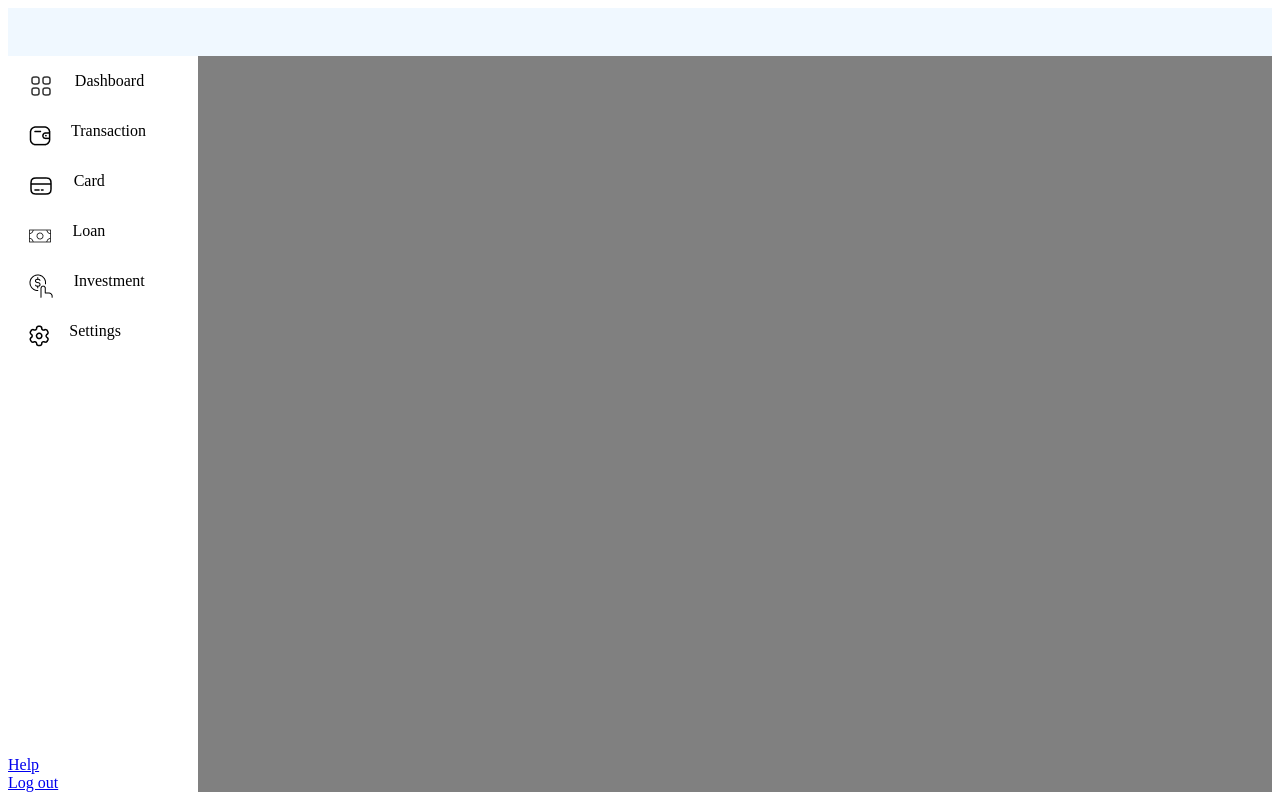
After one commit to rohit-tomar-28666325/bank_apps, a Django app: page /main/ in a window 1280 px wide. The commit adds this page. Run offline with Django 5.2, Linux system fonts and the light colour scheme.

Commit message:
dashboard design and uploaded icons

```diff
--- /dev/null
+++ b/bank_apps/website/templates/dashboard.html
@@ -0,0 +1,126 @@
+{% load static %}
+<html>
+<style>
+    .dashboardContainer {
+        padding: 3rem;
+    }
+
+    .flexRow {
+        display: flex;
+        justify-content: space-between;
+    }
+
+    .flexBox {
+        width: 20rem;
+        height: 6rem;
+        background-color: white;
+        border-radius: 8px;
+    }
+
+    .flexBox1 {
+        width: 20rem;
+        height: 4rem;
+        background-color: white;
+        border-radius: 8px;
+    }
+
+    .align {
+        display: flex;
+        justify-content: center;
+        align-items: center;
+        margin-top: 1rem;
+    }
+
+    .align1 {
+        display: flex;
+        justify-content: center;
+        align-items: center;
+        margin-top: 0;
+        padding: 0.2rem;
+    }
+
+    .textAlign {
+        padding-left: 1.5rem;
+        line-height: 8px;
+    }
+
+    img {
+        margin-top: 0.6rem;
+    }
+</style>
+
+<body>
+    <div class="dashboardContainer">
+        <div class="row">Good Morning</div>
+        <div class="row">
+            <h2>Lincoln</h6>
+        </div>
+        <div class="flexRow">
+            <div class="flexBox">
+                <div class="row align">
+                    <img src="{% static 'img/pounds_icon.png' %}" alt="image">
+                    <div class="textAlign">
+                        <p>Total Balance</p>
+                        <b>&pound;
+                            12386</b>
+                    </div>
+                </div>
+
+            </div>
+            <div class="flexBox">
+                <div class="row align">
+                    <img src="{% static 'img/income.png' %}" alt="image">
+                    <div class="textAlign">
+                        <p>Total Income</p>
+                        <b>&pound;
+                            12386</b>
+                    </div>
+                </div>
+            </div>
+            <div class="flexBox">
+                <div class="row align">
+                    <img src="{% static 'img/outcome.png' %}" alt="image">
+                    <div class="textAlign">
+                        <p>Total Outcome</p>
+                        <b>&pound;
+                            12386</b>
+                    </div>
+                </div>
+            </div>
+        </div>
+        <div class="row">
+            <h4>Quick Actions</h4>
+        </div>
+        <div class="flexRow">
+            <div class="flexBox1">
+                <div class="row align1">
+                    <img src="{% static 'img/transfer.png' %}" alt="image">
+                    <div class="textAlign">
+                        <h3>Transfer</h3>
+                    </div>
+                </div>
+            </div>
+            <div class="flexBox1">
+                <div class="row align1">
+                    <img src="{% static 'img/withdraw.png' %}" alt="image">
+                    <div class="textAlign">
+                        <h3>Withdraw</h3>
+                    </div>
+                </div>
+            </div>
+            <div class="flexBox1">
+                <div class="row align1">
+                    <img src="{% static 'img/deposit.png' %}" alt="image">
+                    <div class="textAlign">
+                        <h3>Deposit</h3>
+                    </div>
+                </div>
+            </div>
+        </div>
+        <div class="row">
+            <h4>Recent Transaction</h4>
+        </div>
+    </div>
+</body>
+
+</html>
--- /dev/null
+++ b/bank_apps/website/templates/main.html
@@ -0,0 +1,149 @@
+{% load static %}
+<!DOCTYPE html>
+
+<!-- {% block content %} -->
+
+<html>
+
+<head>
+    <style>
+        .container {
+            margin: 0;
+        }
+
+        .right {
+            width: 85%;
+            float: right;
+            margin-top: 0;
+            background-color: grey;
+            height: calc(100vh - 4rem);
+        }
+
+        .left {
+            width: 15%;
+            float: left;
+            margin-top: 0;
+            background-color: #ffffff;
+            height: calc(100vh - 4rem);
+            display: flex;
+            flex-direction: column;
+        }
+
+        .header {
+            padding: 1.5rem;
+            background-color: aliceblue;
+        }
+
+        .vertical-menu {
+            width: 100%;
+            height: 100%;
+            background-color: #ffffff;
+        }
+
+        .vertical-menu
+        {
+            div {
+            background-color: #ffffff;
+            color: black;
+            display: block;
+            text-decoration: none;
+        }
+    }
+
+        .vertical-menu {
+            div:hover {
+            background-color: #97144d;
+            color: #ffffff
+        }
+    }
+
+        .vertical-menu {
+            div:active {
+            background-color: #97144d;
+            color: #ffffff
+        }
+    }
+
+        .itemNav {
+            display: flex !important;
+            justify-content: space-evenly;
+            align-items: center;
+            padding-left: 0rem;
+            padding-right: 2rem;
+        }
+
+        .active {
+            background-color: #97144d;
+            color: #ffffff
+        }
+
+        .menu {
+            display: flex;
+            flex-direction: column-reverse;
+        }
+    </style>
+    <script>
+        function showContent(option) {
+            // Hide all content divs
+            document.querySelectorAll('.content').forEach(function (el) {
+                el.style.display = 'none';
+            });
+
+            // Show the content div corresponding to the clicked menu item
+            document.getElementById(option + '-content').style.display = 'block';
+        }
+
+    </script>
+</head>
+
+<body>
+    <div class="container">
+        <div class="row header"> </div>
+        <div class="left">
+            <div class="vertical-menu" id="menuNav">
+                <div class="itemNav active" onclick="showContent('dashboardOption')" id="dashboardOption">
+                    <img src="{% static 'img/dashboard.png' %}" alt="image">
+                    <p>Dashboard</p>
+                </div>
+                <div class="itemNav" onclick="showContent('transactionOption')" id="transactionOption">
+                    <img src="{% static 'img/transaction.png' %}" alt="image">
+                    <p>Transaction</p>
+                </div>
+                <div class="itemNav" onclick="showContent('cardOption')" id="cardOption" style="padding-right: 4.5rem;">
+                    <img src="{% static 'img/card.png' %}" alt="image">
+                    <p>Card</p>
+                </div>
+                <div class="itemNav" onclick="showContent('loanOption')" id="loanOption" style="padding-right: 4.5rem;">
+                    <img src="{% static 'img/loan.png' %}" alt="image">
+                    <p>Loan</p>
+                </div>
+                <div class="itemNav" onclick="showContent('investmentOption')" id="investmentOption">
+                    <img src="{% static 'img/investment.png' %}" alt="image">
+                    <p>Investment</p>
+                </div>
+                <div class="itemNav" onclick="showContent('settingsOption')" id="settingsOption" style="padding-right: 3.5rem;">
+                    <img src="{% static 'img/setting.png' %}" alt="image">
+                    <p>Settings</p>
+                </div>
+            </div>
+            <div class="vertical-menu menu">
+                <a href="#">Log out</a>
+                <a href="#">Help</a>
+            </div>
+        </div>
+        <div class="right">
+            <div id="dashboardOption-content" class="content" style="display: none;">
+                {% block dashboard %}
+                {% include "dashboard.html" %}
+                {% endblock %}
+
+            </div>
+
+
+        </div>
+    </div>
+</body>
+
+</html>
+<!--style="padding: 1px 80px;-->
+<!-- {% endblock content %} -->
--- a/bank_apps/website/templates/otp.html
+++ b/bank_apps/website/templates/otp.html
@@ -97,6 +97,7 @@
             <div class="btnSection">
                 <input class="btn marginBottom" type="submit" name="verify" value="Verify Email" />
                 <input class="btn" type="submit" name="cancel" value="Cancel" />
+                <a href="/main">Proceed to dashboard</a>
             </div>
 
         </div>
--- a/bank_apps/website/urls.py
+++ b/bank_apps/website/urls.py
@@ -1,10 +1,16 @@
 from django.urls import path
 from . import views
+from django.conf import settings
+from django.conf.urls.static import static
 
 urlpatterns = [
     path('', views.home, name = 'home'),
     path('about/', views.about, name = 'about'),
     path('login/', views.login, name = 'login'),
     path('otp/', views.otp, name = 'otp'),
+    path('main/', views.main, name = 'main'),
     # path('signup1/', views.signup1, name = 'signup1'),
 ]
+
+if settings.DEBUG:
+    urlpatterns += static(settings.STATIC_URL, document_root=settings.STATIC_ROOT)
--- a/bank_apps/website/views.py
+++ b/bank_apps/website/views.py
@@ -12,5 +12,7 @@ def login(request):
 def otp(request):
     return render(request, 'otp.html')
 
+def main(request):
+    return render(request, 'main.html')
 # def signup1(request):
 #    return render(request, 'signup1.html')
```
Also changed, not shown: bank_apps/bank_apps/settings.py (+7 -1 lines), bank_apps/website/static/img/card.png (added), bank_apps/website/static/img/dashboard.png (added), bank_apps/website/static/img/deposit.png (added), bank_apps/website/static/img/income.png (added), bank_apps/website/static/img/investment.png (added), bank_apps/website/static/img/loan.png (added), bank_apps/website/static/img/outcome.png (added), bank_apps/website/static/img/pounds_icon.png (added), bank_apps/website/static/img/setting.png (added), bank_apps/website/static/img/transaction.png (added), bank_apps/website/static/img/transfer.png (added), bank_apps/website/static/img/withdraw.png (added).
